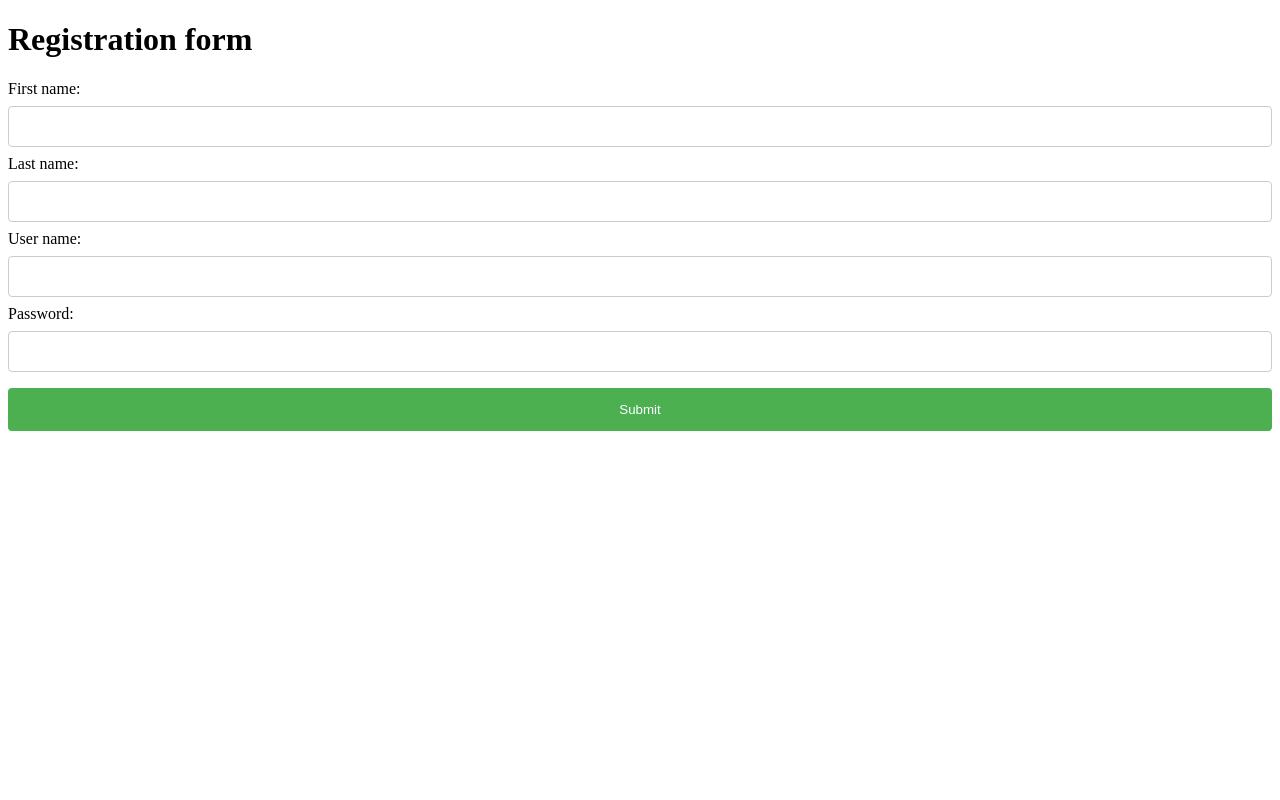
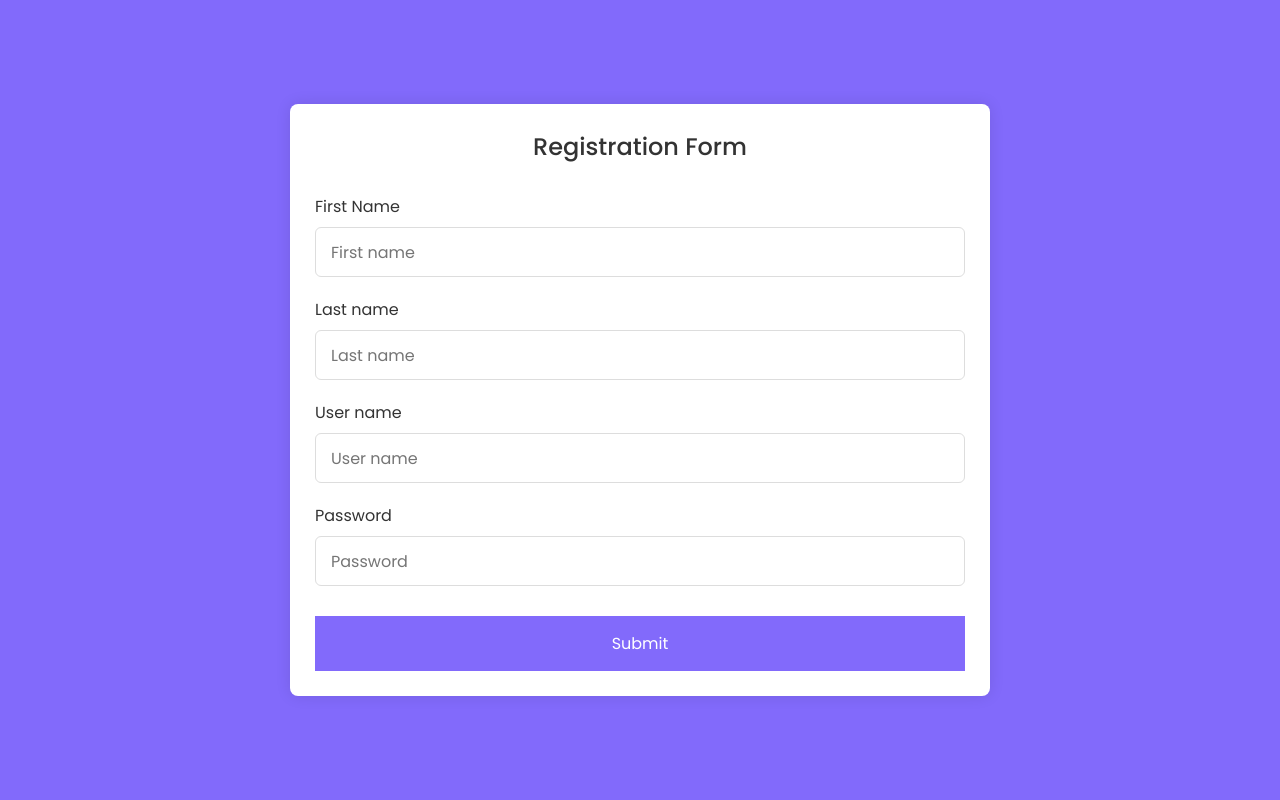
Before and after one commit to STAVAN04/flaskProject1, a Flask app: page / in a window 1280 px wide. Run offline with Flask 3, Linux system fonts and the light colour scheme.

Commit message:
decorate website by changing css & added it in html

```diff
--- a/static/css/style.css
+++ b/static/css/style.css
@@ -1,30 +1,113 @@
-input[type=text], select {
+/*input[type=text], select {*/
+/*    width: 100%;*/
+/*    padding: 12px 20px; margin: 8px 0;*/
+/*    display: inline-block; border: 1px solid #ccc;*/
+/*    border-radius: 4px;*/
+/*    box-sizing: border-box;*/
+/*    }*/
+/*input[type=password], select {*/
+/*    width: 100%;*/
+/*    padding: 12px 20px; margin: 8px 0;*/
+/*    display: inline-block; border: 1px solid #ccc;*/
+/*    border-radius: 4px;*/
+/*    box-sizing: border-box;*/
+/*    }*/
+/*input[type=submit] {*/
+/*    width: 100%;*/
+/*    background-color: #4CAF50;*/
+/*    color: white;*/
+/*    padding: 14px 20px; margin: 8px 0;*/
+/*    border: none;*/
+/*    border-radius: 4px;*/
+/*    cursor: pointer;*/
+/*    }*/
+/*input[type=submit]:hover { background-color: #45a049;*/
+/*}*/
+/*div {*/
+/*    border-radius: 5px;*/
+/*    background-color: #30a5ed;*/
+/*    padding: 20px;*/
+/*}*/
+
+
+
+/* Import Google font - Poppins */
+@import url("https://fonts.googleapis.com/css2?family=Poppins:wght@200;300;400;500;600;700&display=swap");
+* {
+  margin: 0;
+  padding: 0;
+  box-sizing: border-box;
+  font-family: "Poppins", sans-serif;
+}
+body {
+  min-height: 100vh;
+  display: flex;
+  align-items: center;
+  justify-content: center;
+  padding: 20px;
+  background: rgb(130, 106, 251);
+}
+.container {
+  position: relative;
+  max-width: 700px;
   width: 100%;
-    padding: 12px 20px; margin: 8px 0;
-    display: inline-block; border: 1px solid #ccc;
-    border-radius: 4px;
-    box-sizing: border-box;
+  background: #fff;
+  padding: 25px;
+  border-radius: 8px;
+  box-shadow: 0 0 15px rgba(0, 0, 0, 0.1);
 }
-input[type=password], select {
+.container header {
+  font-size: 1.5rem;
+  color: #333;
+  font-weight: 500;
+  text-align: center;
+}
+.container .form {
+  margin-top: 30px;
+}
+.form .input-box {
   width: 100%;
-    padding: 12px 20px; margin: 8px 0;
-    display: inline-block; border: 1px solid #ccc;
-    border-radius: 4px;
-    box-sizing: border-box;
+  margin-top: 20px;
 }
-input[type=submit] {
+.input-box label {
+  color: #333;
+}
+.form :where(.input-box input, .select-box) {
+  position: relative;
+  height: 50px;
   width: 100%;
-    background-color: #4CAF50;
-    color: white;
-    padding: 14px 20px; margin: 8px 0;
+  outline: none;
+  font-size: 1rem;
+  color: #707070;
+  margin-top: 8px;
+  border: 1px solid #ddd;
+  border-radius: 6px;
+  padding: 0 15px;
+}
+.input-box input:focus {
+  box-shadow: 0 1px 0 rgba(0, 0, 0, 0.1);
+}
+
+.select-box select {
+  height: 100%;
+  width: 100%;
+  outline: none;
   border: none;
-    border-radius: 4px;
+  color: #707070;
+  font-size: 1rem;
+}
+.form button {
+  height: 55px;
+  width: 100%;
+  color: #fff;
+  font-size: 1rem;
+  font-weight: 400;
+  margin-top: 30px;
+  border: none;
   cursor: pointer;
+  transition: all 0.2s ease;
+  background: rgb(130, 106, 251);
 }
-input[type=submit]:hover { background-color: #45a049;
+.form button:hover {
+  background: rgb(88, 56, 250);
 }
-div {
-    border-radius: 5px;
-    background-color: #30a5ed;
-    padding: 20px;
-}
--- a/templates/register.html
+++ b/templates/register.html
@@ -1,21 +1,58 @@
+{#<!DOCTYPE html>#}
+{#<html lang="en">#}
+{#<head>#}
+{#    <link rel="stylesheet" href="{{ url_for('static',filename='css/style.css') }}">#}
+{#    <title>Registration form</title>#}
+{#</head>#}
+{#<body>#}
+{#    <h1>Registration form</h1>#}
+{#    <form action="/registration" method="post">#}
+{#        <lable>First name:</lable>#}
+{#        <input type="text" id="fn" name="fn"/><br>#}
+{#        <lable>Last name:</lable>#}
+{#        <input type="text" id="ln" name="ln"/><br>#}
+{#        <lable>User name:</lable>#}
+{#        <input type="text" id="un" name="un"/><br>#}
+{#        <lable>Password:</lable>#}
+{#        <input type="password" id="password" name="password"/><br>#}
+{#        <input type="submit"/>#}
+{#    </form>#}
+{#</body>#}
+{#</html>#}
+
 <!DOCTYPE html>
+<!---Coding By CodingLab | www.codinglabweb.com--->
 <html lang="en">
-<head>
-    <link rel="stylesheet" href="{{ url_for('static',filename='css/style.css') }}">
-    <title>Registration form</title>
-</head>
-<body>
-    <h1>Registration form</h1>
-    <form action="/registration" method="post">
-        <lable>First name:</lable>
-        <input type="text" id="fn" name="fn"/><br>
-        <lable>Last name:</lable>
-        <input type="text" id="ln" name="ln"/><br>
-        <lable>User name:</lable>
-        <input type="text" id="un" name="un"/><br>
-        <lable>Password:</lable>
-        <input type="password" id="password" name="password"/><br>
-        <input type="submit"/>
-    </form>
-</body>
+  <head>
+    <meta charset="UTF-8" />
+    <meta name="viewport" content="width=device-width, initial-scale=1.0" />
+    <meta http-equiv="X-UA-Compatible" content="ie=edge" />
+    <!--<title>Registration Form in HTML CSS</title>-->
+    <!---Custom CSS File--->
+    <link rel="stylesheet" href="static/css/style.css" />
+  </head>
+  <body>
+    <section class="container">
+      <header>Registration Form</header>
+      <form action="/registration" method="post" class="form">
+        <div class="input-box">
+          <label>First Name</label>
+          <input type="text" placeholder="First name" required name="fn" />
+        </div>
+        <div class="input-box">
+          <label>Last name</label>
+          <input type="text" placeholder="Last name" required name="ln" />
+        </div>
+        <div class="input-box">
+          <label>User name</label>
+          <input type="text" placeholder="User name" required name="un" />
+        </div>
+        <div class="input-box">
+          <label>Password</label>
+          <input type="text" placeholder="Password" required name="password" />
+        </div>
+        <button>Submit</button>
+      </form>
+    </section>
+  </body>
 </html>
```
Also changed, not shown: templates/login.html (+49 -11 lines), templates/welcome.html (+29 -8 lines). Lines whose indentation alone changed are shown as unchanged.
